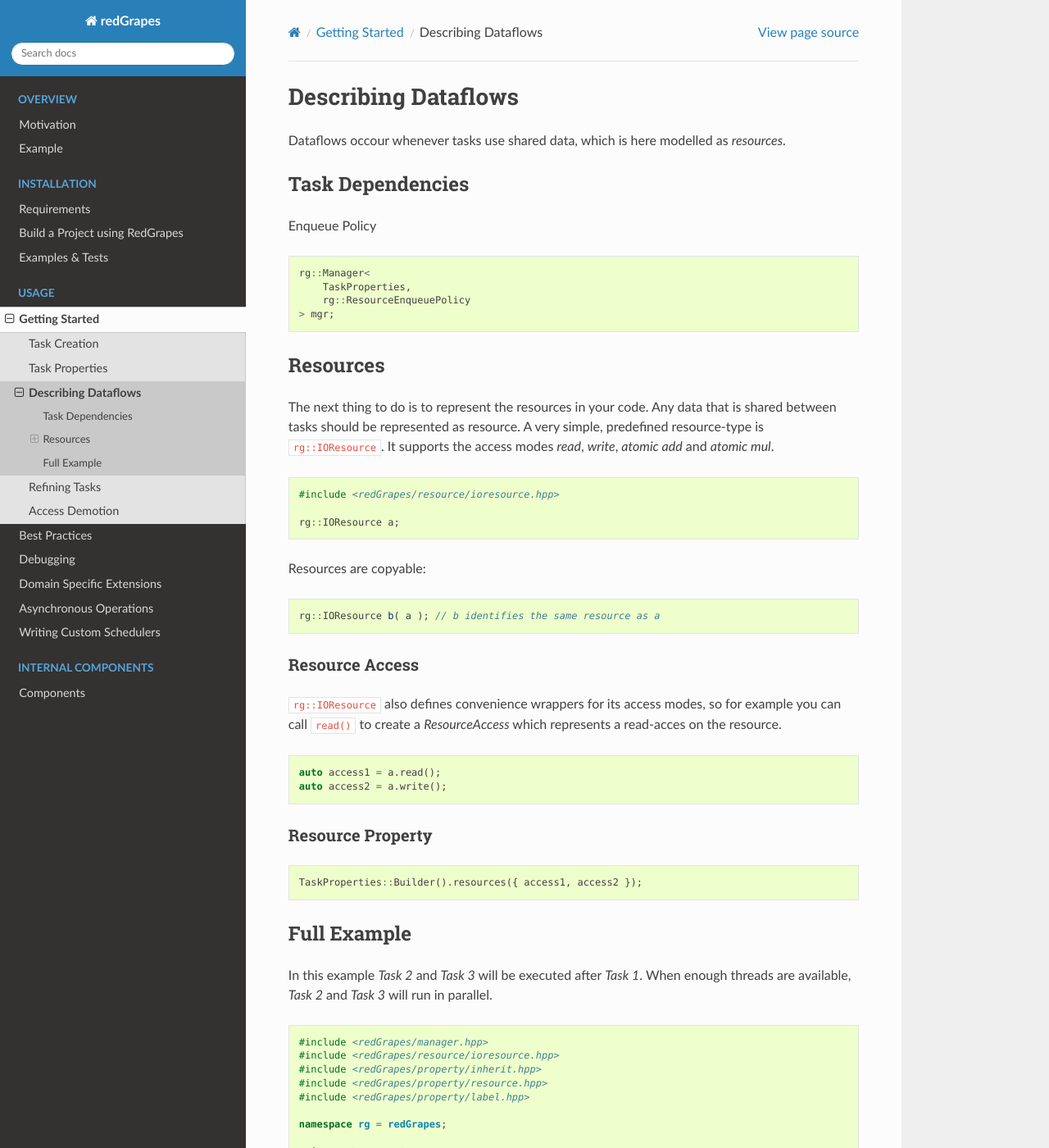
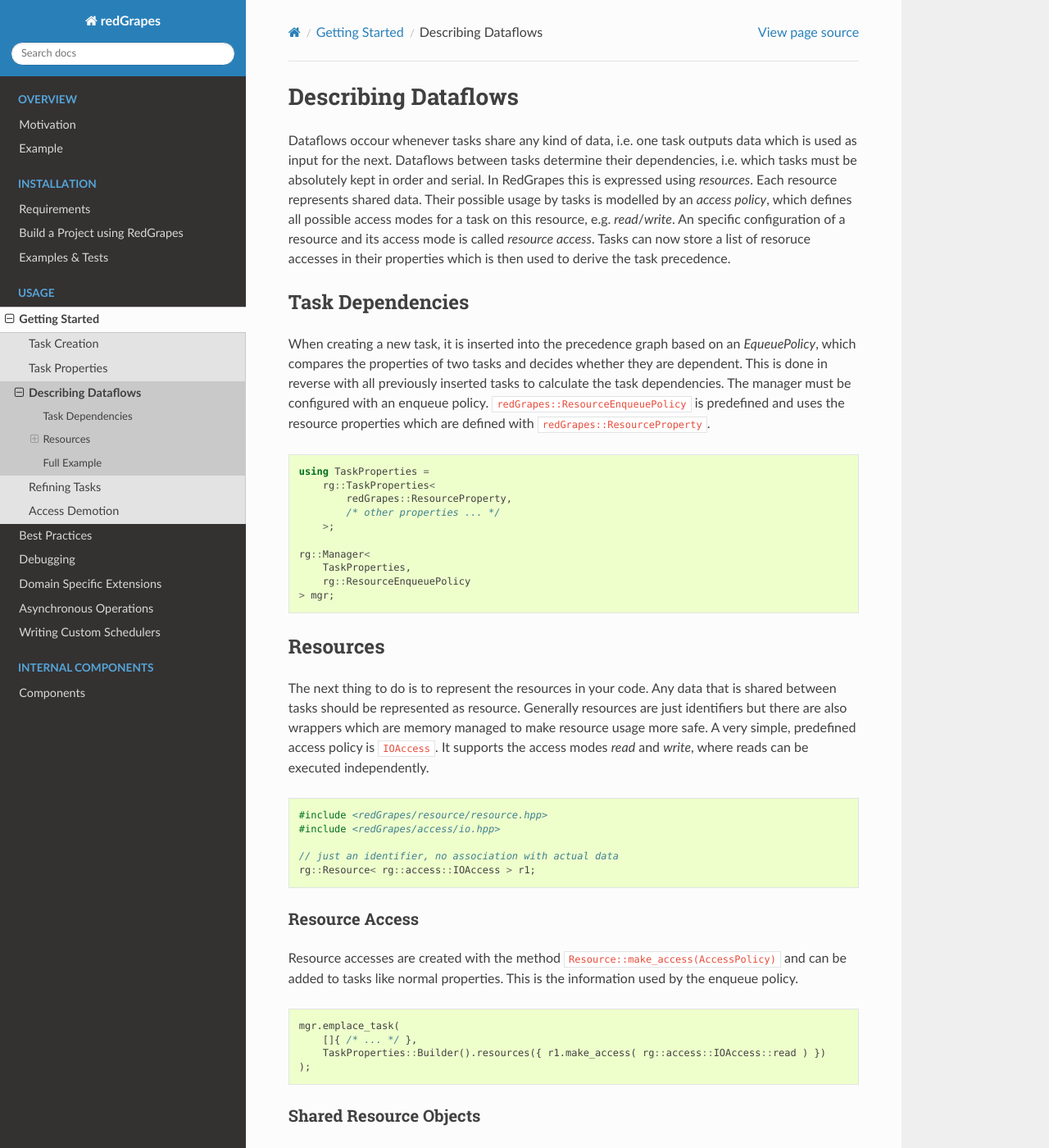
Before and after one commit to ComputationalRadiationPhysics/redGrapes, a Sphinx documentation site: the page built from docs/source/tutorial/resources.rst, in a window 1280 px wide and 1400 px high. Shown: the whole window at 82% size. Built offline with Sphinx 7.4.7 and the Read the Docs theme 2.0.0, drawn with Linux system fonts in a browser that asks for light colours; some of the changed text lies outside the part shown.

Commit message:
docs: improve tutorial

```diff
--- a/docs/source/extending/access_types.rst
+++ b/docs/source/extending/access_types.rst
@@ -1,3 +1,5 @@
+
+.. _new_resource_types:
 
 ###################################
     Creating new Resource-Types
--- a/docs/source/tutorial/properties.rst
+++ b/docs/source/tutorial/properties.rst
@@ -22,7 +22,6 @@ Here is a full example using the predefined ``LabelProperty``:
 
    #include <iostream>
    #include <redGrapes/manager.hpp>
-   #include <redGrapes/property/inherit.hpp>
    #include <redGrapes/property/label.hpp>
 
    namespace rg = redGrapes;
--- a/docs/source/tutorial/resources.rst
+++ b/docs/source/tutorial/resources.rst
@@ -3,14 +3,21 @@
     Describing Dataflows
 ############################
 
-Dataflows occour whenever tasks use shared data, which is here modelled as *resources*.
+Dataflows occour whenever tasks share any kind of data, i.e. one task outputs data which is used as input for the next. Dataflows between tasks determine their dependencies, i.e. which tasks must be absolutely kept in order and serial.
+In RedGrapes this is expressed using *resources*. Each resource represents shared data. Their possible usage by tasks is modelled by an *access policy*, which defines all possible access modes for a task on this resource, e.g. *read*/*write*. An specific configuration of a resource and its access mode is called *resource access*. Tasks can now store a list of resoruce accesses in their properties which is then used to derive the task precedence.
 
 Task Dependencies
 =================
-
-Enqueue Policy
+When creating a new task, it is inserted into the precedence graph based on an *EqueuePolicy*, which compares the properties of two tasks and decides whether they are dependent. This is done in reverse with all previously inserted tasks to calculate the task dependencies. The manager must be configured with an enqueue policy. ``redGrapes::ResourceEnqueuePolicy`` is predefined and uses the resource properties which are defined
+with ``redGrapes::ResourceProperty``.
 
 .. code-block:: c++
+
+    using TaskProperties =
+        rg::TaskProperties<
+	    redGrapes::ResourceProperty,
+	    /* other properties ... */
+	>;
 
     rg::Manager<
         TaskProperties,
@@ -21,36 +28,72 @@ Enqueue Policy
 Resources
 =========
 
-The next thing to do is to represent the resources in your code. Any data that is shared between tasks should be represented as resource. A very simple, predefined resource-type is ``rg::IOResource``. It supports the access modes *read*, *write*, *atomic add* and *atomic mul*.
+The next thing to do is to represent the resources in your code. Any data that is shared between tasks should be represented as resource. Generally resources are just identifiers but there are also wrappers which are memory managed to make resource usage more safe.
+A very simple, predefined access policy is ``IOAccess``. It supports the access modes *read* and *write*, where reads can be executed independently.
+
+.. code-block:: c++
+
+    #include <redGrapes/resource/resource.hpp>
+    #include <redGrapes/access/io.hpp>
+
+    // just an identifier, no association with actual data
+    rg::Resource< rg::access::IOAccess > r1;
+
+Resource Access
+---------------
+Resource accesses are created with the method ``Resource::make_access(AccessPolicy)`` and can be added to tasks like normal properties. This is the information used by the enqueue policy.
+
+.. code-block:: c++
+
+    mgr.emplace_task(
+        []{ /* ... */ },
+        TaskProperties::Builder().resources({ r1.make_access( rg::access::IOAccess::read ) })
+    );
+
+Shared Resource Objects
+-----------------------
+Using just the previously described mechanisms would require for each shared object an additional resource object and doesn't give any guarantees about what is actually done in the task.
+So we could just get the resource accesses wrong and don't know about it. Furthermore the data must absolutely outlive the execution of all tasks.
+
+``rg::SharedResourceObject< T, AccessPolicy >`` is an ``Resource<AccessPolicy>`` and additionally stores an ``shared_ptr<T>``. So we firstly have the data and the resource identifier
+united into one object and secondly all lifetime issues are solved through reference counting.
+
+.. tip::
+   To avoid lifetime issues, be strict and never capture anything by reference. Only allow copy and move captures.
+
+Access Guards
+-------------
+By manually adding the resource accesses to the task properties we still cannot check if all operations inside the task are correctly represented by them. The solution to this problem
+are *access guards*: Wrappers around a *shared resource object*, for each possible access mode one, that only allows the operations corresponding to the access. For *read*/*write* this
+would be an dereference to ``T const&`` or ``T&`` respectively.
+
+Additionally we need to create both the guard object and the task property together with one expression. This is done with so called
+*property building parameters*. These are function parameters which are bound to the task immediately at creation (to make it ultimately nullary again), but additionally implement a trait in which they can use the property-builder to modify the task properties. Each access-guard simply implements this trait and so by taking all resources by parameter instead of capture we can use the correct wrapper.
+
+See also :ref:`new_resource_types`.
+
+For convenience the guard objects also provide methods to create new guard objects with a subset of the access.
 
 .. code-block:: c++
 
     #include <redGrapes/resource/ioresource.hpp>
 
-    rg::IOResource a;
+    rg::IOResource< int > r1;
 
-Resources are copyable:
+    mgr.emplace_task(
+        []( auto r1 )
+        {
+	    // ok.
+            std::cout << *r1 << std::endl;
 
-.. code-block:: c++
+            // compile-time error!
+            *r1 = 123;
+        },
+	r1.read()
+    );
 
-    rg::IOResource b( a ); // b identifies the same resource as a
-
-Resource Access
----------------
-
-``rg::IOResource`` also defines convenience wrappers for its access modes, so for example you can call ``read()`` to create a *ResourceAccess* which represents a read-acces on the resource.
-
-.. code-block:: c++
-
-    auto access1 = a.read();
-    auto access2 = a.write();
-
-Resource Property
------------------
-
-.. code-block:: c++
-
-    TaskProperties::Builder().resources({ access1, access2 });
+.. tip::
+   Altough it is possible to capture resources and add their properties via builders, it is recommended to access them through the parameters, because then the resource usage in the task is checked at compile time.
 
 
 Full Example
```
Also changed, not shown: other parts of docs/source/tutorial/resources.rst (+10 -13 lines), docs/source/tutorial/access_demotion.rst (+11 -6 lines), docs/source/tutorial/refinements.rst (+24 -29 lines).
